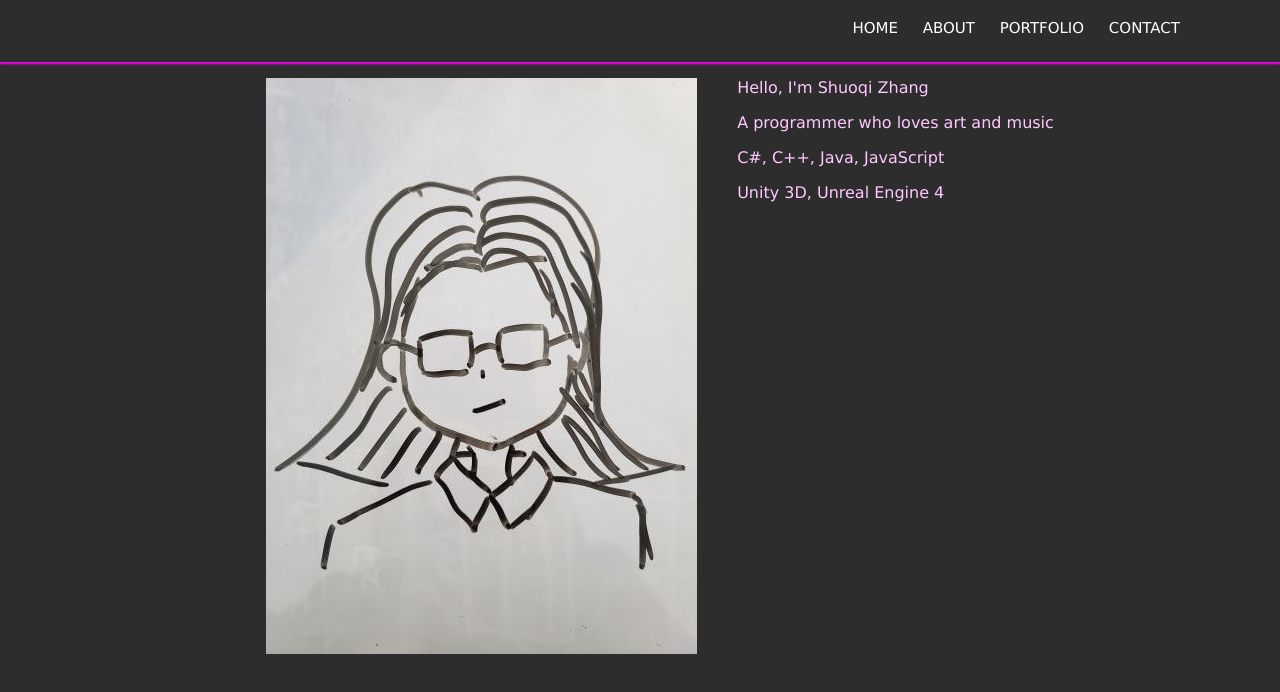
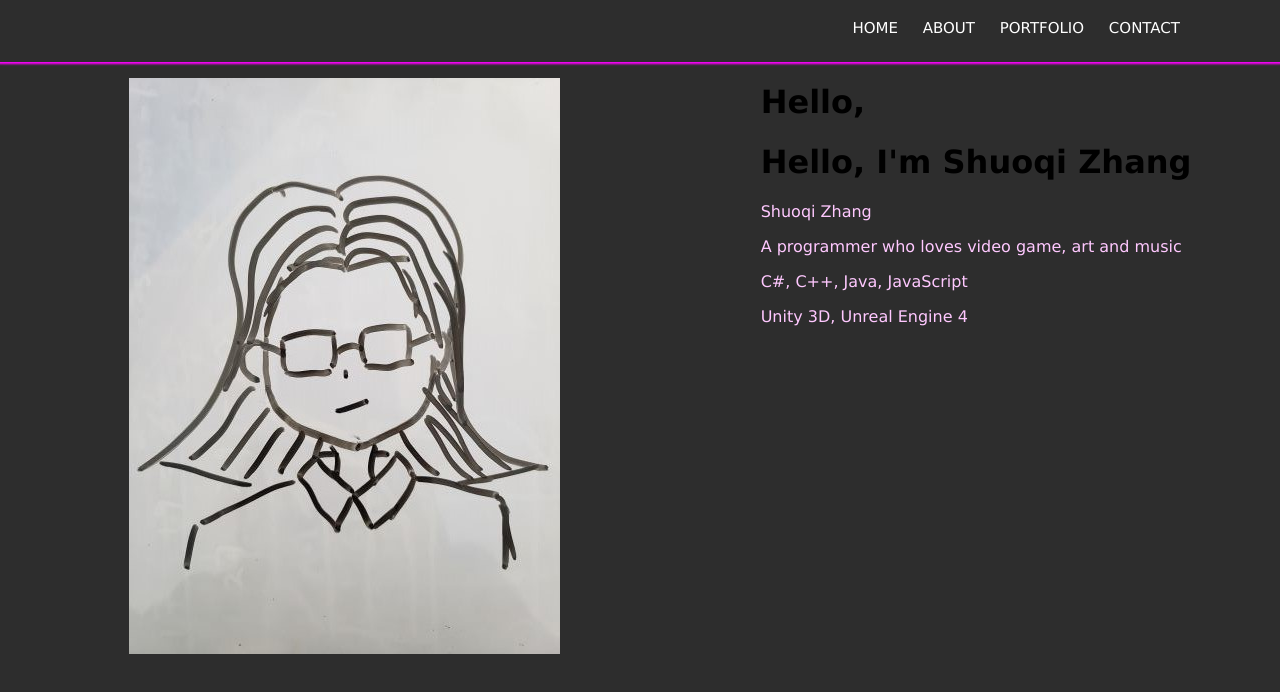
Before and after one commit to zSomnus/PortfolioWebsite, a plain HTML site: page index.html in a window 1280 px wide. Drawn offline with Linux system fonts and the light colour scheme.

Commit message:
Update Nov 29, 2019

```diff
--- a/css/style.css
+++ b/css/style.css
@@ -57,5 +57,13 @@ p{
 
 .intro{
     display: flex;
-    justify-content: center;
+    justify-content: space-around;
 }
+
+.about{
+    height: 700px;
+}
+
+.portfolio{
+    height: 700px;
+}
--- a/index.html
+++ b/index.html
@@ -25,20 +25,22 @@
 
             </div>
             <div id="intro-text">
-                <p>Hello, I'm Shuoqi Zhang</p>
-                <p>A programmer who loves art and music</p>
+                <h1>Hello,</h1>
+                <h1>Hello, I'm Shuoqi Zhang</h1>
+                <p>Shuoqi Zhang</p>
+                <p>A programmer who loves video game, art and music</p>
                 <p>C#, C++, Java, JavaScript</p>
                 <p>Unity 3D, Unreal Engine 4</p>
             </div>
-            <div class="skill">
+        </div>
+        <div class="skill">
 
-            </div>
-            <div class="about">
+        </div>
+        <div class="about">
 
-            </div>
-            <div class="portfolio">
+        </div>
+        <div class="portfolio">
 
-            </div>
         </div>
     </body>
 </html>
```
